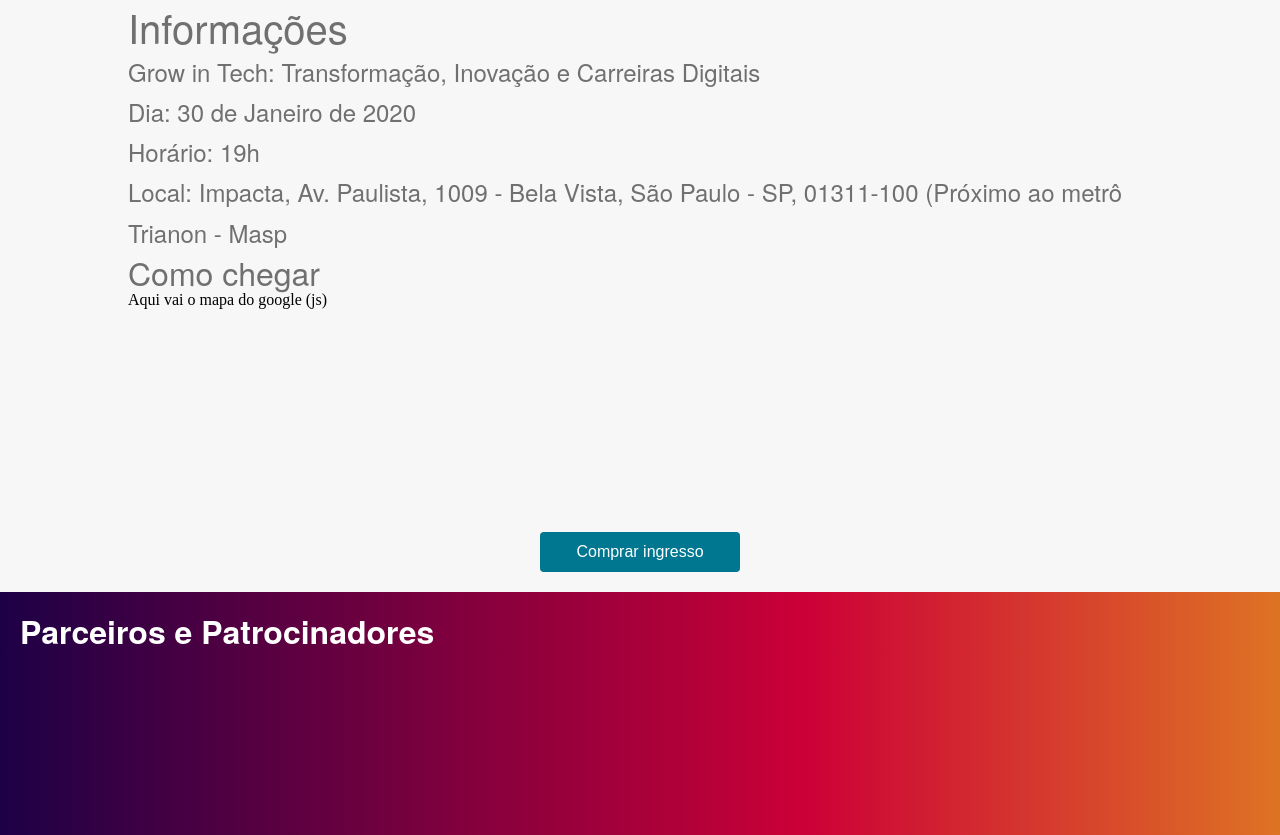
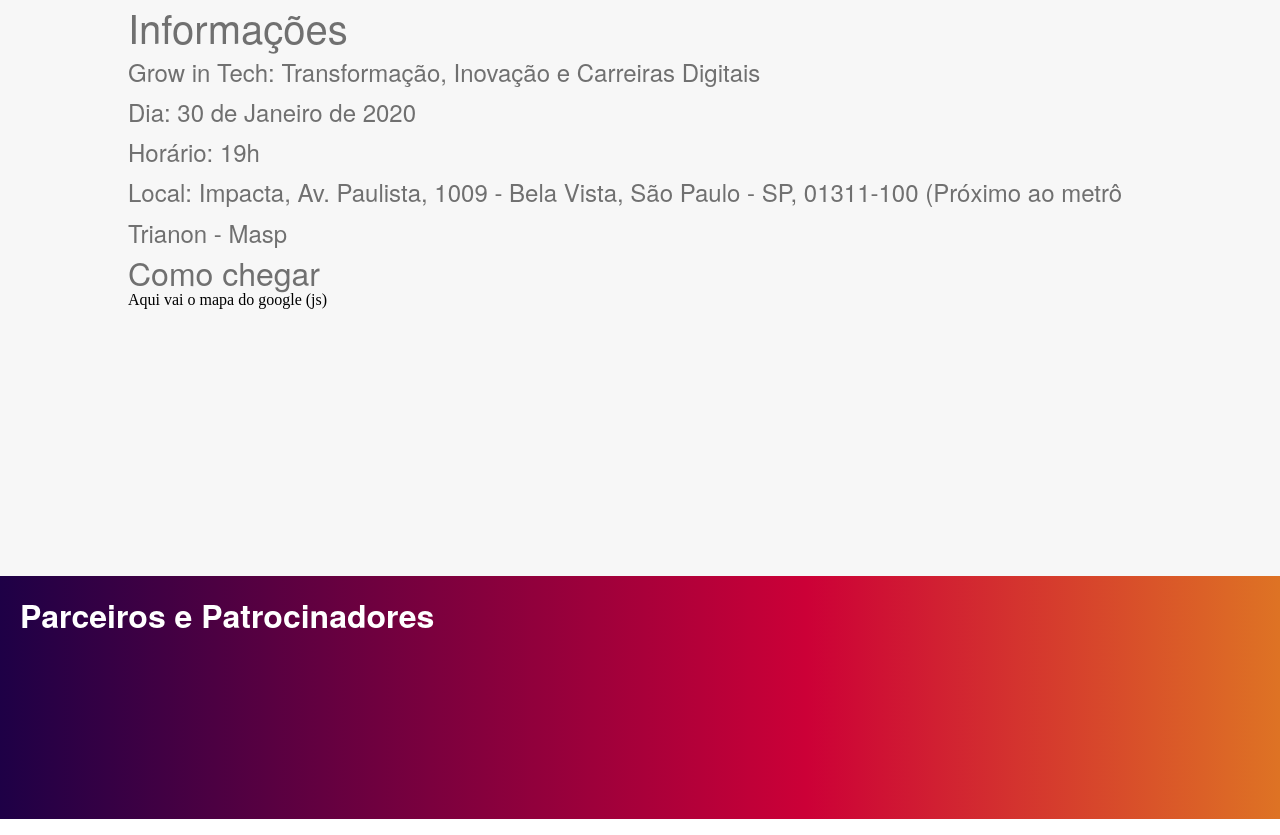
Before and after one commit to LeonardoSSev/gamaxp29-udemy-evento, a plain HTML site: page src/index.html in a window 1280 px wide. Shown: the part 2394-3229 px from the top of the page. Drawn offline with Linux system fonts and the light colour scheme; some packages are replaced by stand-ins of ours; a script that the page names is missing.

Commit message:
Adicionado widget da sympla

```diff
--- a/src/assets/css/style.css
+++ b/src/assets/css/style.css
@@ -213,3 +213,10 @@ border-spacing: 0;
 		width: 100%;
 	}
 }
+
+.sympla-widget-container{
+	margin: 0 auto;
+	margin-top: 2rem;
+	margin-bottom: 2rem;
+	width: 50%;
+}
--- a/src/index.html
+++ b/src/index.html
@@ -162,12 +162,8 @@
                     </script>
                 </div>
             </div>
-            <div style="margin: 0 auto;">
-                <a href="https://www.sympla.com.br/transformacao-inovacao-e-carreiras-digitais__774621" target="_blank">
-                    <button class="btn-ticket">
-                        Comprar ingresso
-                    </button>
-                </a>
+            <div class="sympla-widget-container">
+                <div id="sympla-widget-774621" height="auto"></div> <script src="https://www.sympla.com.br/js/sympla.widget-pt.js/774621"></script>
             </div>
         </div>
     </section>
```
